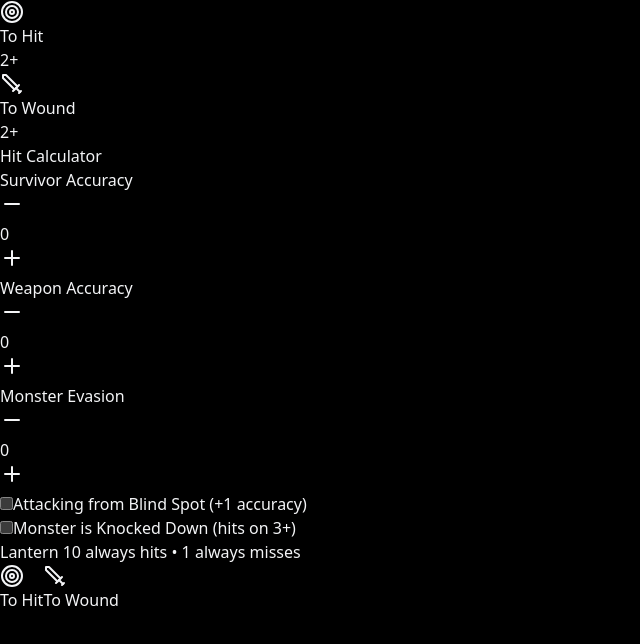
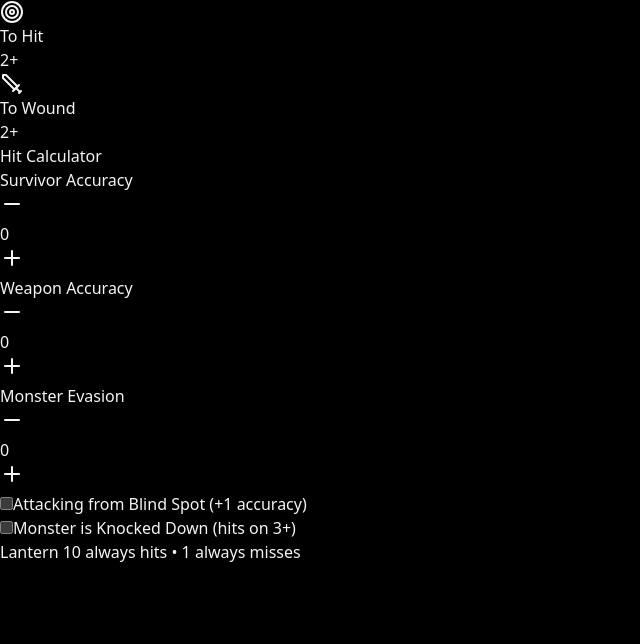
Before and after one commit to Zakko2/kdmShowdownWidget, a Next.js app: page / in a window 1280 px wide. Shown: the top 644 px of the page, without its empty margins (0-640 px from the left). Built offline with nearby package versions, Linux system fonts and the light colour scheme.

Commit message:
Update CalculatorApp.jsx

```diff
--- a/components/CalculatorApp.jsx
+++ b/components/CalculatorApp.jsx
@@ -235,11 +235,11 @@ const CalculatorApp = () => {
 
   return (
     <div className="fixed inset-0 flex flex-col bg-black overflow-hidden">
-      <div className="flex flex-col flex-1">
       <RollSummary
         hitRoll={hitRequiredRoll}
         woundRoll={woundRequiredRoll}
         currentPage={currentPage}
+        onPageChange={setCurrentPage}
       />
       <div className="flex-1 p-2 sm:p-4 min-h-0">
         {currentPage === 'hit' ? (
@@ -273,30 +273,6 @@ const CalculatorApp = () => {
         )}
       </div>
     </div>
-
-      <div className="h-16 bg-gray-900 border-t border-gray-700">
-        <div className="flex justify-around h-full">
-          <button
-            onClick={() => setCurrentPage('hit')}
-            className={`flex flex-col items-center justify-center flex-1 mx-1 ${
-              currentPage === 'hit' ? 'bg-gray-800 text-blue-400' : 'text-gray-400'
-            }`}
-          >
-            <Target className="w-6 h-6" />
-            <span className="text-sm mt-1">To Hit</span>
-          </button>
-          <button
-            onClick={() => setCurrentPage('wound')}
-            className={`flex flex-col items-center justify-center flex-1 mx-1 ${
-              currentPage === 'wound' ? 'bg-gray-800 text-blue-400' : 'text-gray-400'
-            }`}
-          >
-            <Sword className="w-6 h-6" />
-            <span className="text-sm mt-1">To Wound</span>
-          </button>
-        </div>
-      </div>
-    </div>
   );
 };
 
```
Lines whose indentation alone changed are shown as unchanged.
